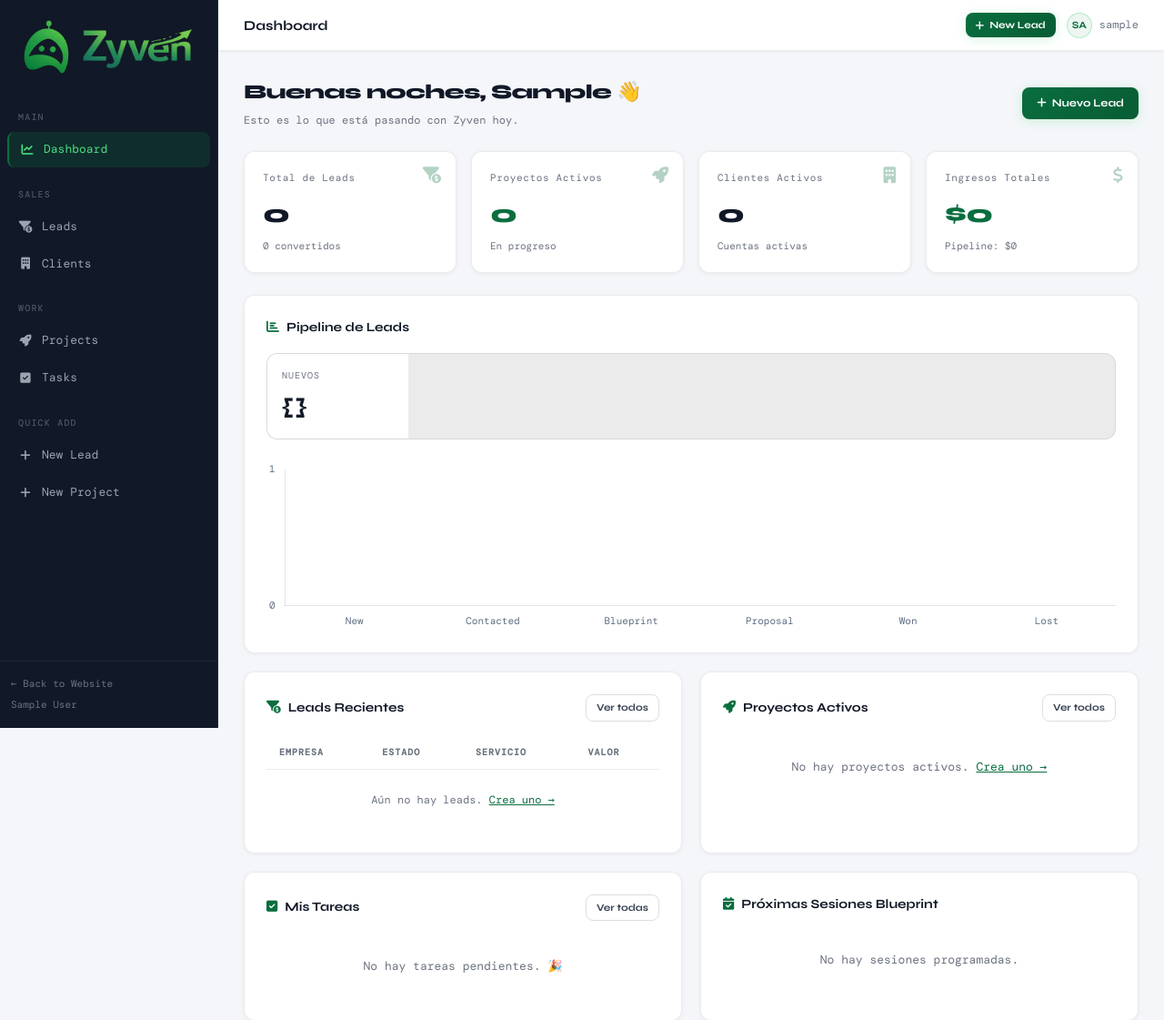
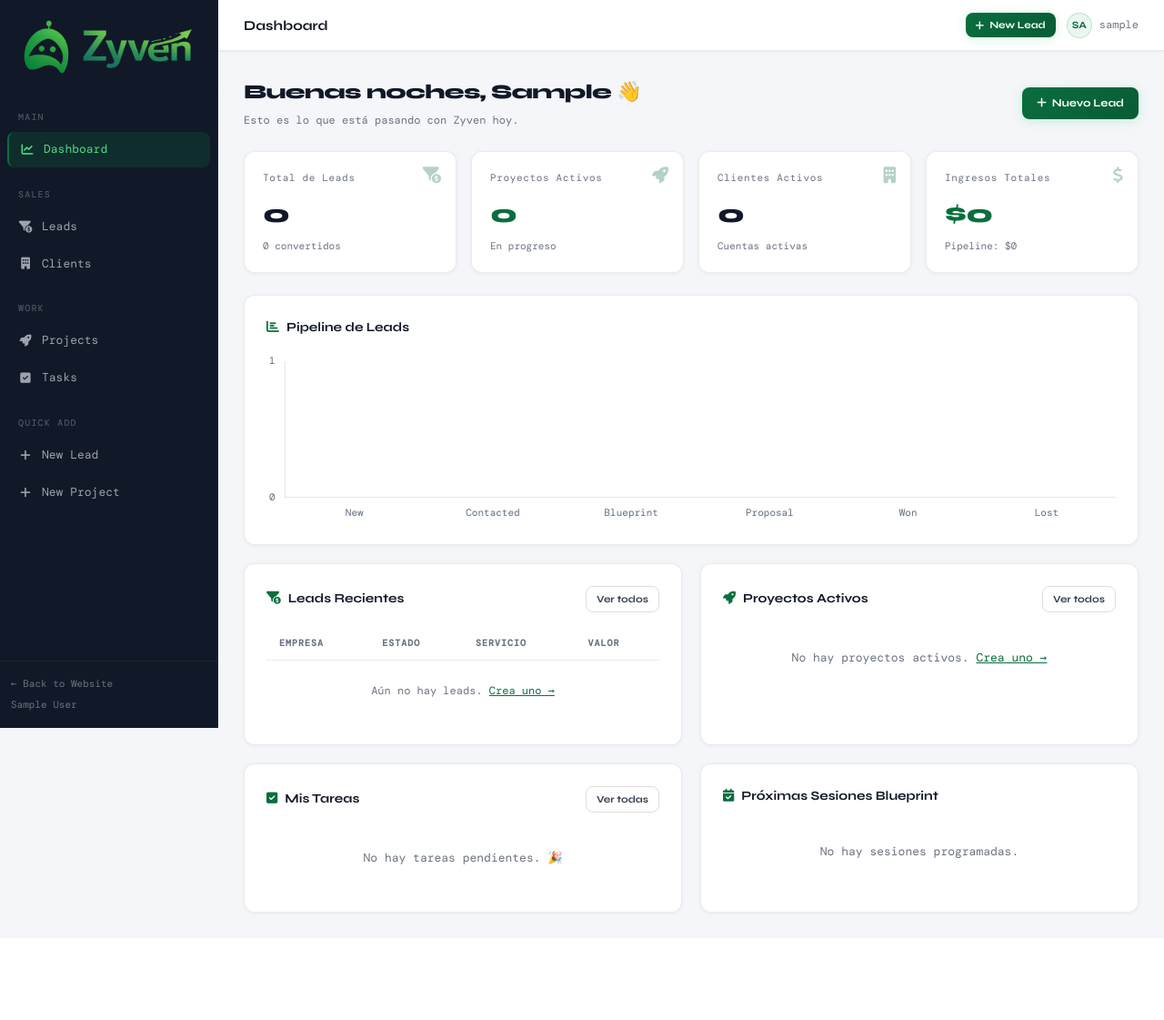
Before and after one commit to SebastianMou/Zyvvven, a Django app: page /crm/ in a window 1280 px wide. Shown: the top 1121 px of the page at 91% size. After the commit the page ends 1006 px from the top, so only its background shows below. Run offline with Django 5.2, Linux system fonts and the light colour scheme; the visitor is signed in with stand-in values (Sample User, id 1); data comes from the database, SQL or seed files in the repository; data that the repository does not hold is empty.

Commit message:
Remove redundant pipeline display from dashboard

```diff
--- a/templates/crm/dashboard.html
+++ b/templates/crm/dashboard.html
@@ -50,13 +50,6 @@
 <div class="card" style="margin-bottom:20px;">
     <div class="card-title">
         <i class="fas fa-chart-bar" style="color:var(--green);margin-right:8px;"></i>Pipeline de Leads
-    </div>
-
-    <div class="pipeline">
-        <div class="pipeline-col">
-            <div class="pipeline-col-label">Nuevos</div>
-            <div class="pipeline-count">{{ pipeline_data|default:"{}" }}</div>
-        </div>
     </div>
 
     <canvas id="pipelineChart" height="60" style="margin-top:12px;"></canvas>
```
